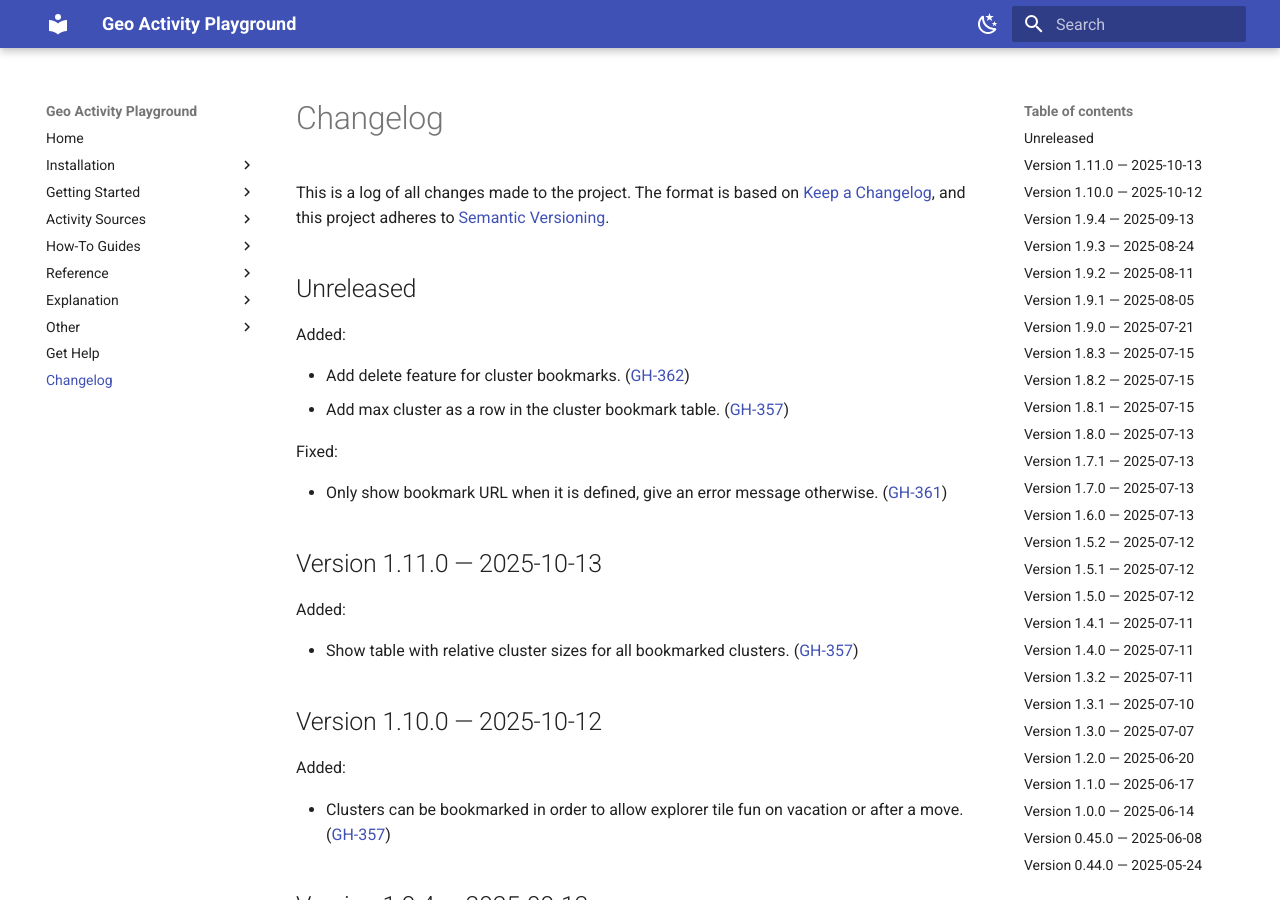
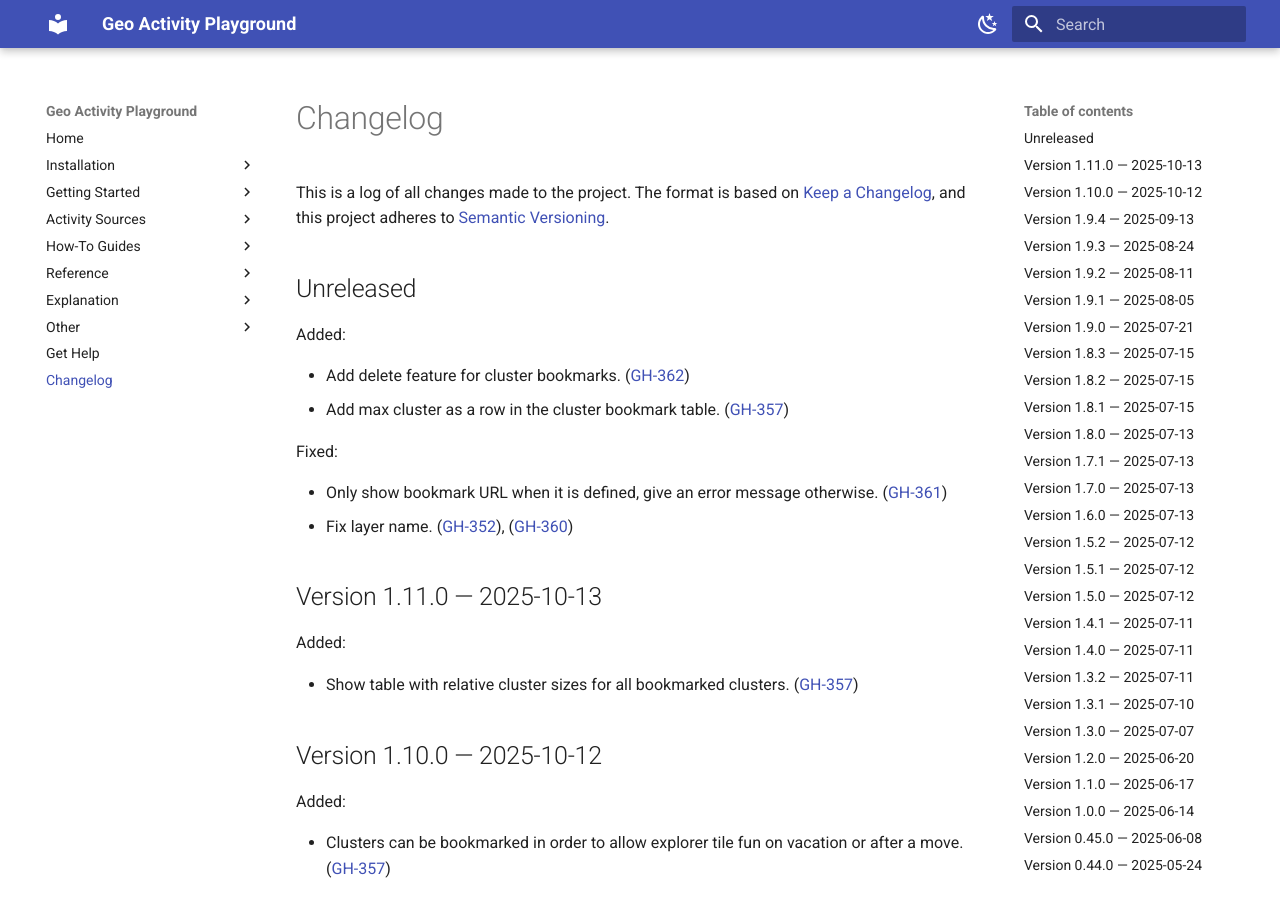
Before and after one commit to martin-ueding/geo-activity-playground, an MkDocs documentation site: the page built from docs/changelog.md, in a window 1280 px wide and 900 px high. Built offline with MkDocs 1.6.1 and Material for MkDocs 9.7.7, drawn with Linux system fonts in a browser that asks for light colours.

Commit message:
Changelog entry

```diff
--- a/docs/changelog.md
+++ b/docs/changelog.md
@@ -25,6 +25,7 @@ Added:
 Fixed:
 
 - Only show bookmark URL when it is defined, give an error message otherwise. ([GH-361](https://github.com/martin-ueding/geo-activity-playground/issues/361))
+- Fix layer name. ([GH-352](https://github.com/martin-ueding/geo-activity-playground/issues/000)), ([GH-360](https://github.com/martin-ueding/geo-activity-playground/issues/360))
 
 ## Version 1.11.0 — 2025-10-13
 
```
